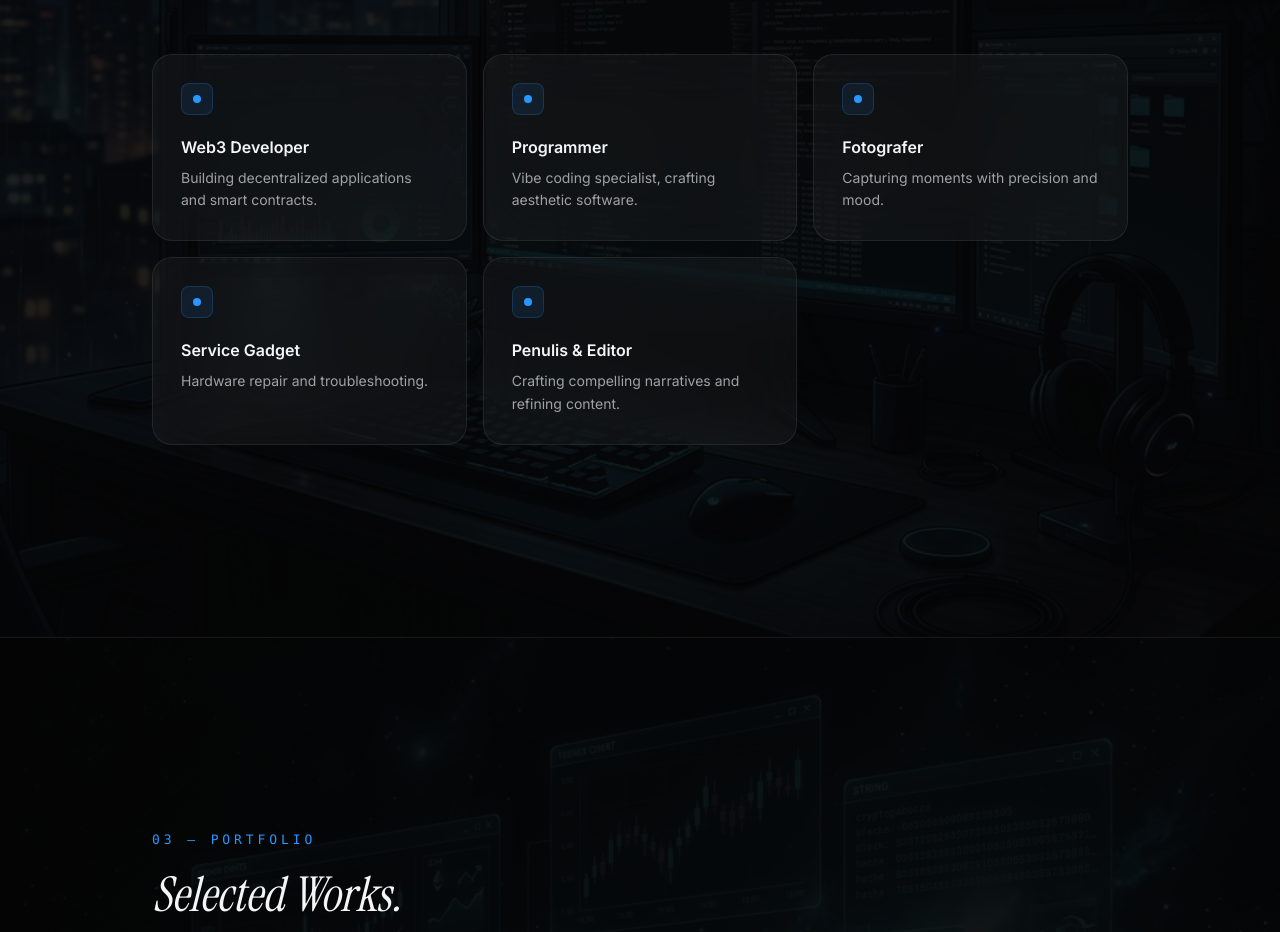
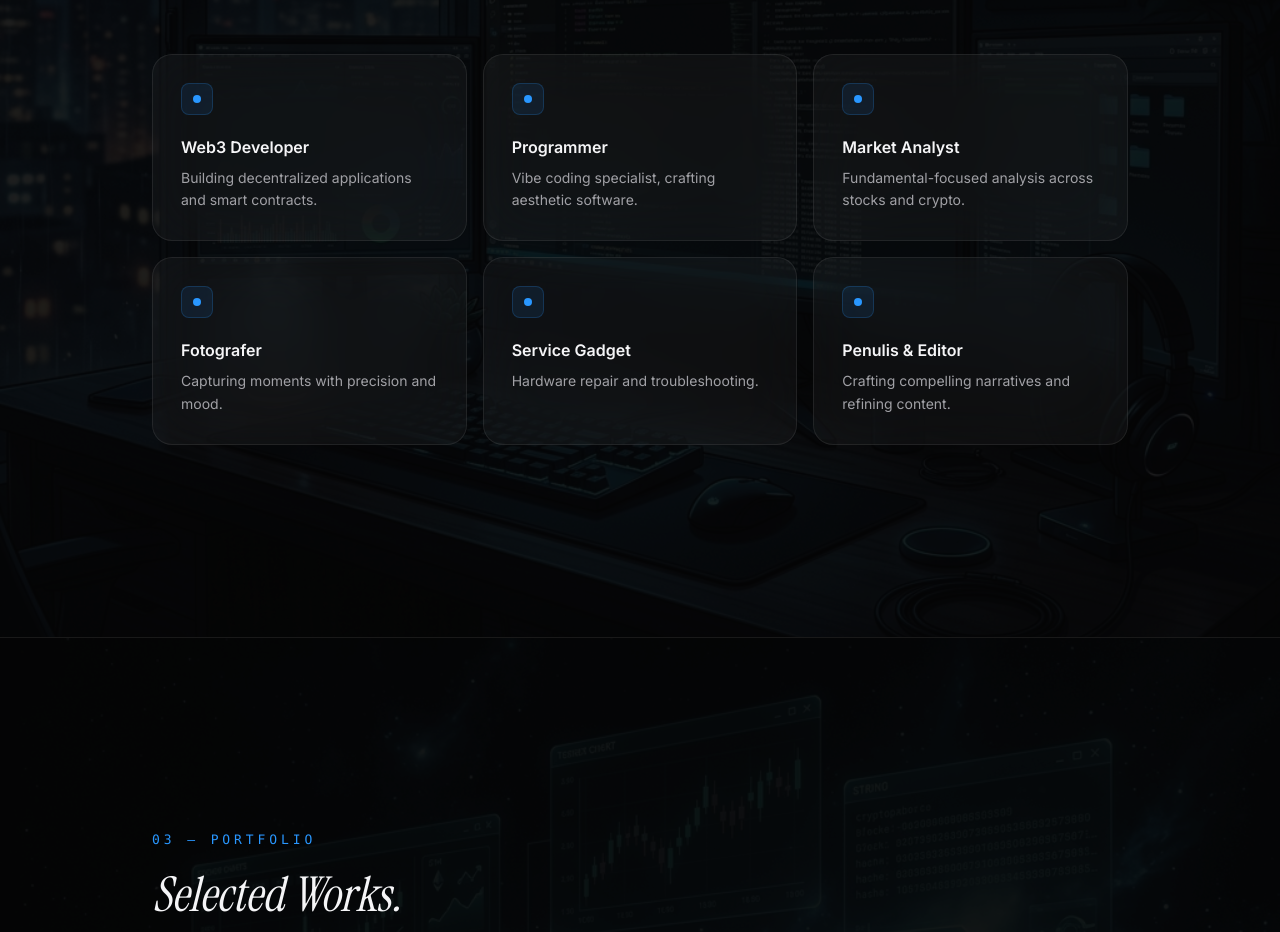
Before and after one commit to cloviel/portofolio-revamp, a Next.js app: page / in a window 1280 px wide. Shown: the part 2237-3169 px from the top of the page. Built offline with nearby package versions, Linux system fonts and the light colour scheme.

Commit message:
fix: restore market analyst to skills section

```diff
--- a/src/app/page.tsx
+++ b/src/app/page.tsx
@@ -72,6 +72,7 @@ function Mq({items}:{items:string[]}){const d=[...items,...items,...items,...ite
 const skills=[
   {title:"Web3 Developer",desc:"Building decentralized applications and smart contracts."},
   {title:"Programmer",desc:"Vibe coding specialist, crafting aesthetic software."},
+  {title:"Market Analyst",desc:"Fundamental-focused analysis across stocks and crypto."},
   {title:"Fotografer",desc:"Capturing moments with precision and mood."},
   {title:"Service Gadget",desc:"Hardware repair and troubleshooting."},
   {title:"Penulis & Editor",desc:"Crafting compelling narratives and refining content."},
```
